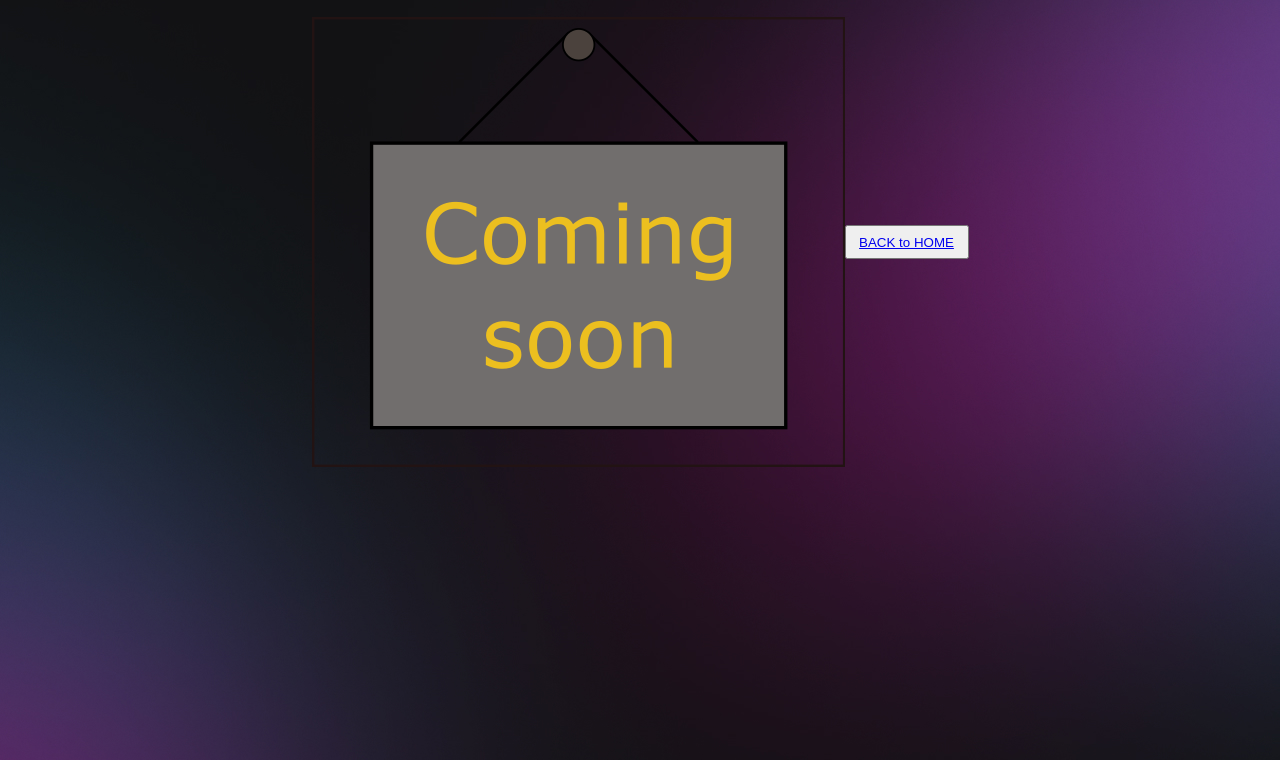
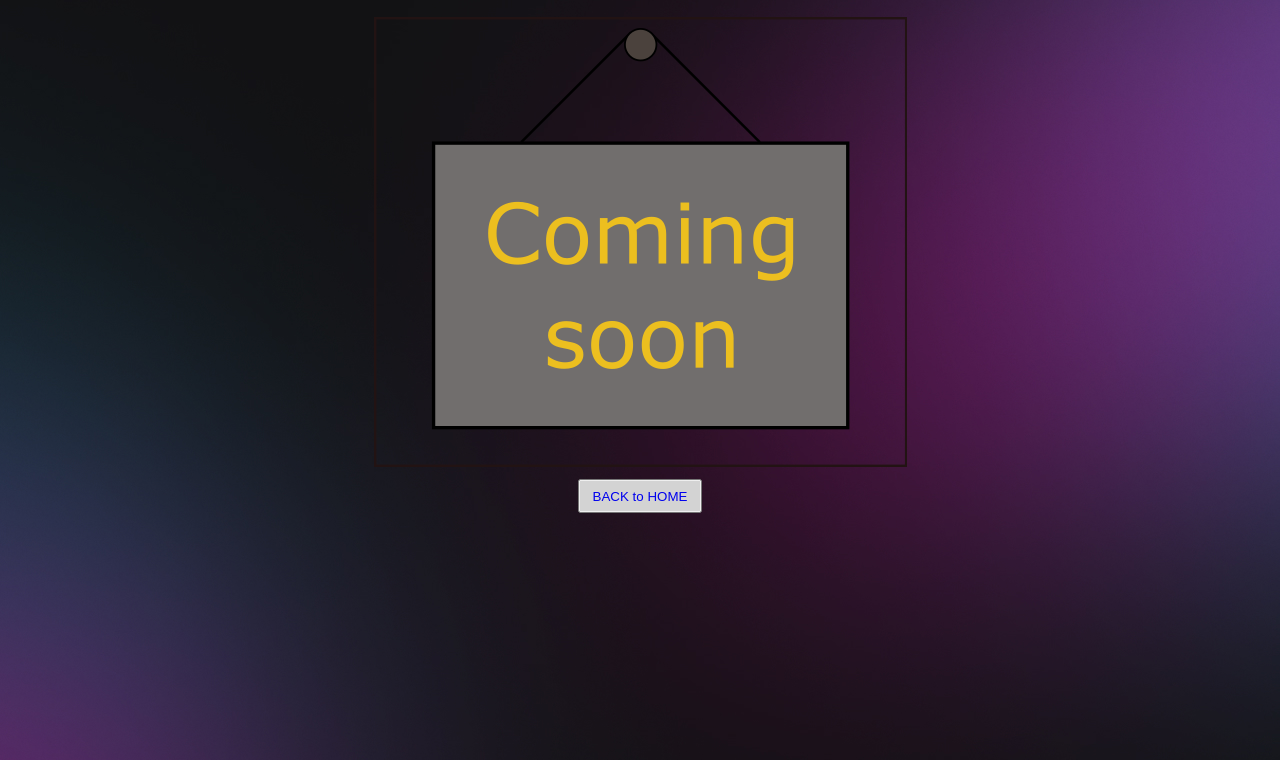
Before and after one commit to caio-argolo/tmp_profile, a plain HTML site: page animation/index.html in a window 1280 px wide. Shown: the part 40-800 px from the top of the page. Drawn offline with Linux system fonts and the light colour scheme.

Commit message:
button align changed

```diff
--- a/animation/style.css
+++ b/animation/style.css
@@ -17,9 +17,11 @@ h1 {
 
 #content {
   display: flex;
+  flex-direction: column;
   align-items: center;
   flex-wrap: wrap;
   justify-content: center;
+  gap: 12px;
 }
 
 #animation {
@@ -32,12 +34,16 @@ h1 {
 }
 
 button a {
+  background-color: lightgray;
   height: 30px;
   width: 120px;
   display: flex;
   align-items: center;
   justify-content: center;
-  flex-grow: 1;
+  text-decoration: none;
+}
+button a:hover {
+  background-color: darkgray;
 }
 
 @keyframes play {
```
